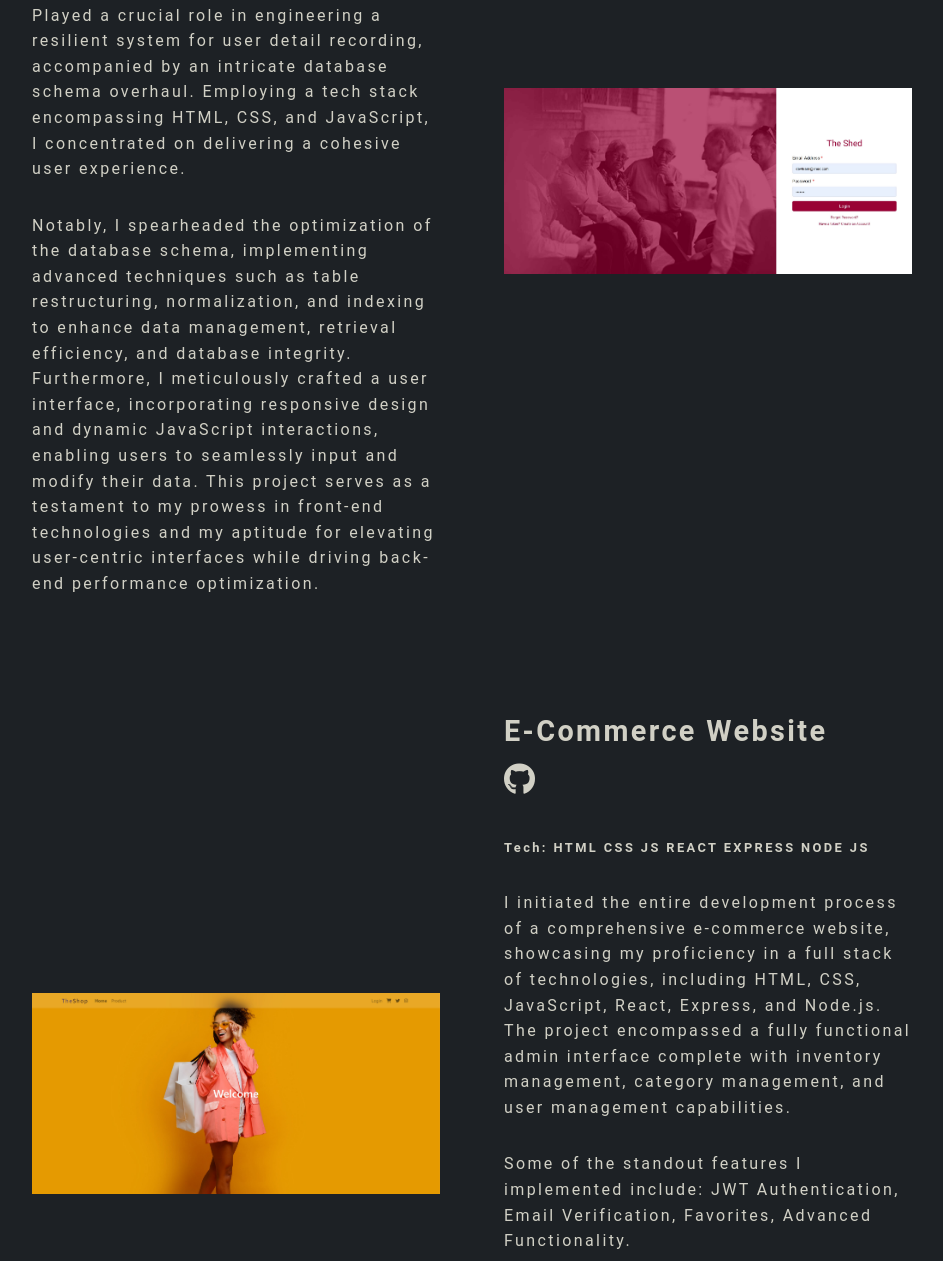
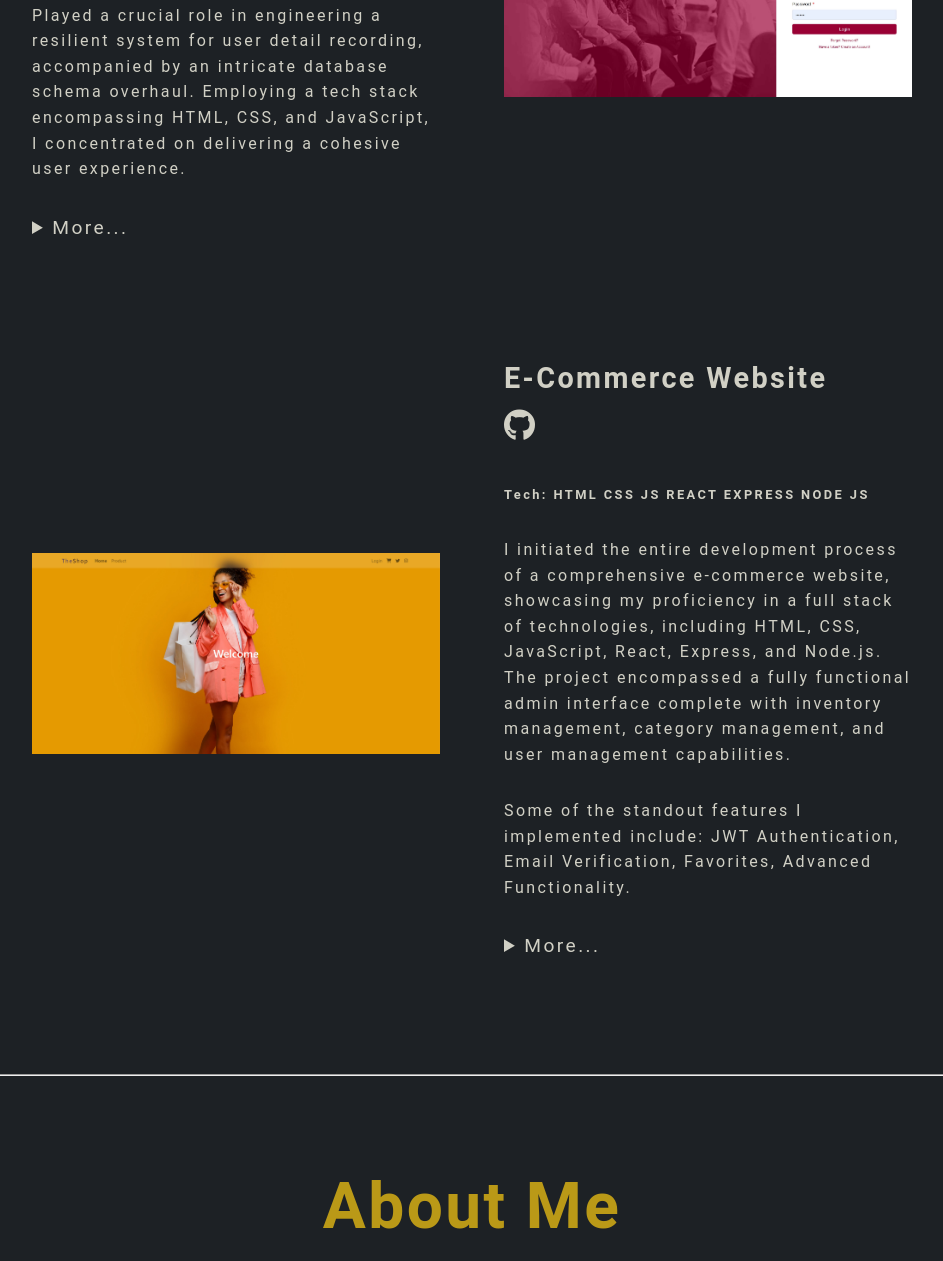
Before and after one commit to Bibek-2022/My-Portfolio, a plain HTML site: page index.html in a window 1280 px wide. Shown: the part 2115-3376 px from the top of the page, without its empty margins (168-1111 px from the left). Drawn offline with nearby package versions, Linux system fonts and the light colour scheme.

Commit message:
added show more functionality

```diff
--- a/index.html
+++ b/index.html
@@ -135,8 +135,11 @@
               </div>
               <p class="mt-2">
                 Played a crucial role in engineering a resilient system for user detail recording, accompanied by an intricate database schema overhaul. Employing a tech stack encompassing HTML, CSS, and JavaScript, I concentrated on delivering a cohesive user experience. </p><br>
+                <details>
+            <summary>More...</summary>
                 <p>Notably, I spearheaded the optimization of the database schema, implementing advanced techniques such as table restructuring, normalization, and indexing to enhance data management, retrieval efficiency, and database integrity. Furthermore, I meticulously crafted a user interface, incorporating responsive design and dynamic JavaScript interactions, enabling users to seamlessly input and modify their data. This project serves as a testament to my prowess in front-end technologies and my aptitude for elevating user-centric interfaces while driving back-end performance optimization.
               </p>
+              </details>
 
             </div>
             <div class="projectimg">
@@ -160,9 +163,11 @@
               </p> <br>
               <p>
                Some of the standout features I implemented include: JWT Authentication, Email Verification, Favorites, Advanced Functionality. </p> <br>
+               <details>
 
-               <p> project exemplifies my ability to create sophisticated, end-to-end web solutions, blending front-end and back-end technologies seamlessly. It serves as a testament to my skills in building feature-rich web applications that encompass both user-centric and administrative functionalities. </p>
-
+            <summary>More...</summary>
+               <p> Project exemplifies my ability to create sophisticated, end-to-end web solutions, blending front-end and back-end technologies seamlessly. It serves as a testament to my skills in building feature-rich web applications that encompass both user-centric and administrative functionalities. </p>
+            </details>
               </p>
             </div>
           </div>
```
